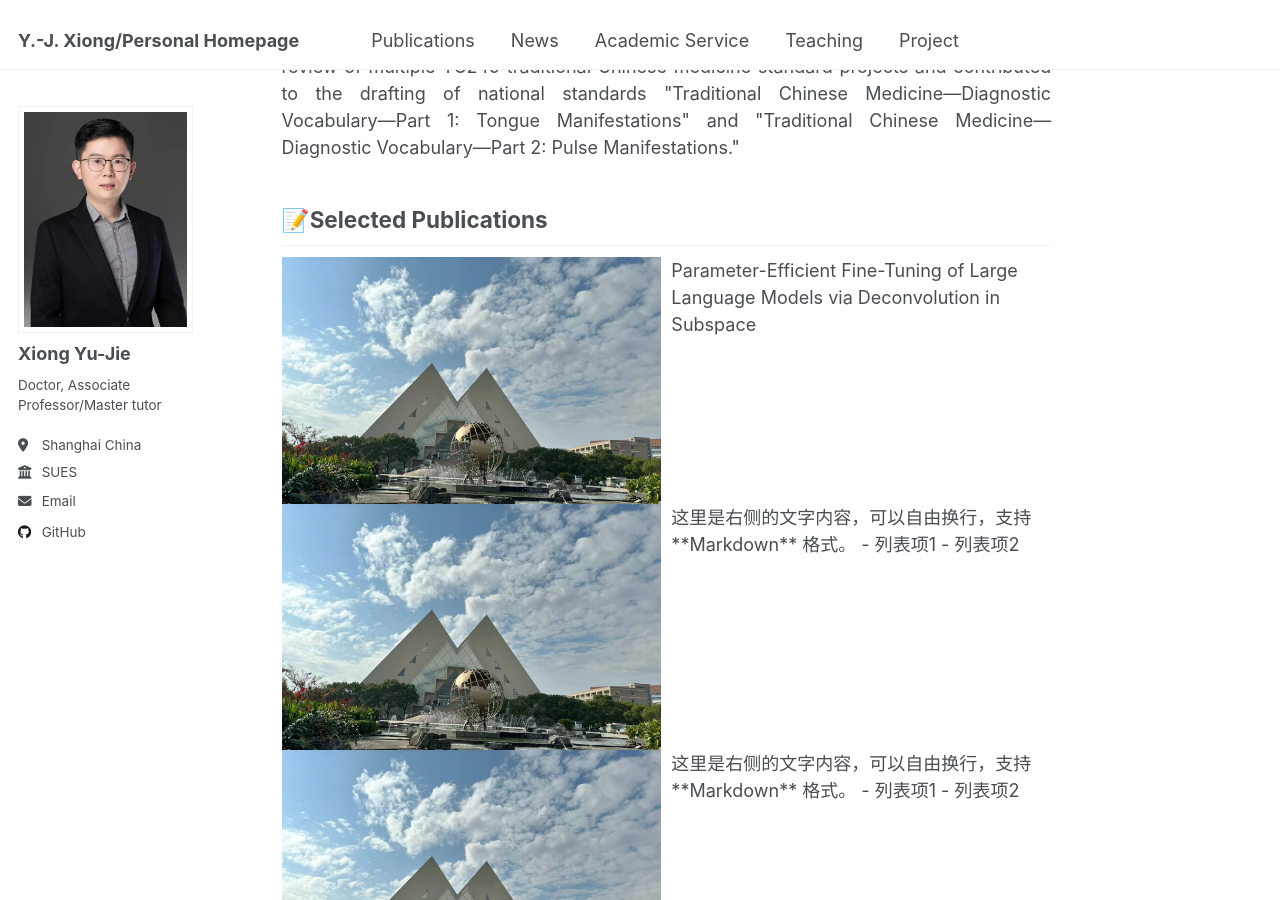
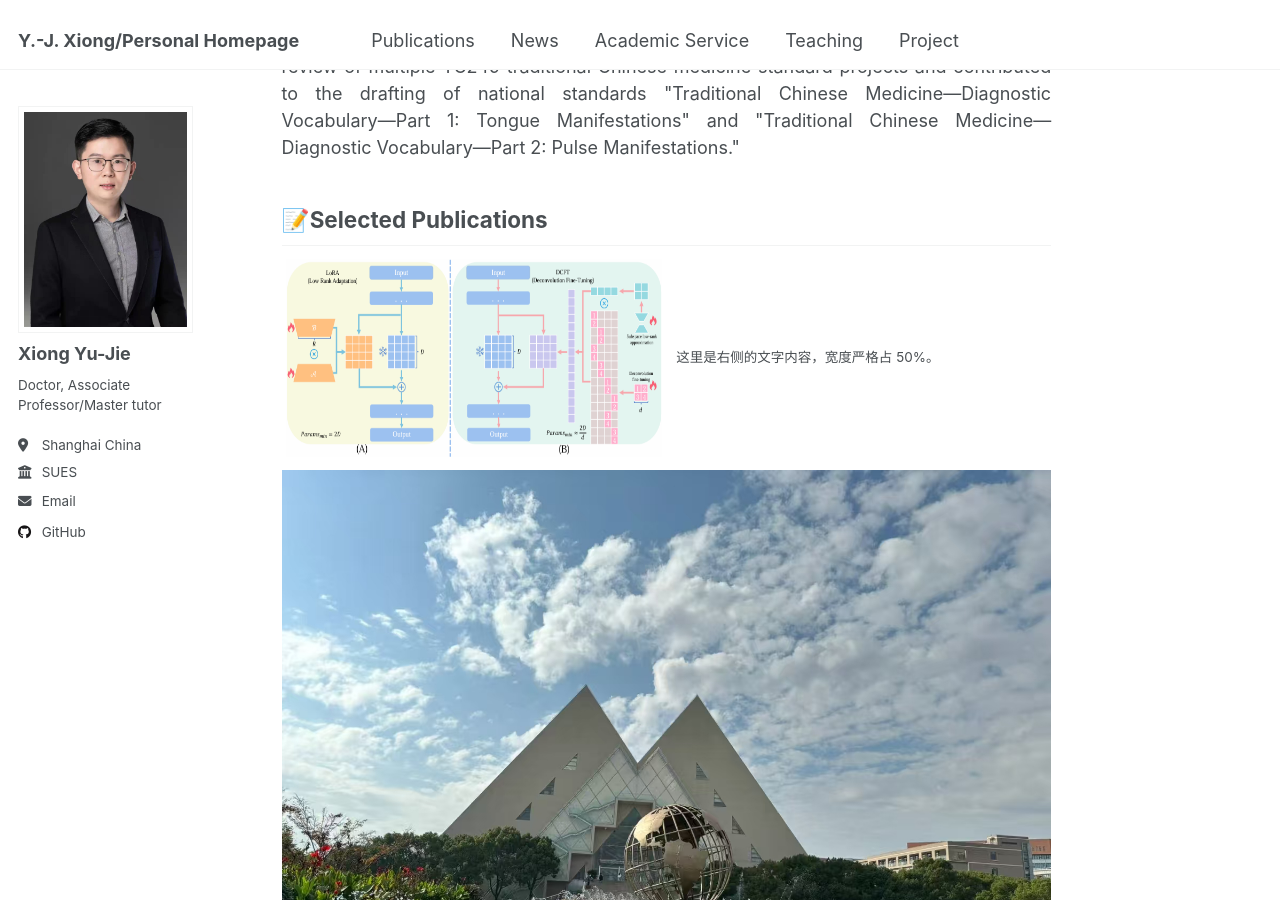
Before and after one commit to X-Lab-CN/introduce, a Jekyll site: the page built from _pages/about.md, in a window 1280 px wide and 900 px high, scrolled down 986 px. Built offline with Jekyll 4.4.1, drawn with Linux system fonts in a browser that asks for light colours.

Commit message:
Update about.md

```diff
--- a/_pages/about.md
+++ b/_pages/about.md
@@ -27,35 +27,15 @@
 
 ## 📝Selected Publications
 
-<div style="display: flex; gap: 10px;">
-  <div style="flex: 1;">
-    <img src='./images/sues.png'>
-  </div>
-  <div style="flex: 1;">
-	Parameter-Efficient Fine-Tuning of Large Language Models via  Deconvolution in Subspace
-  </div>
-</div>
-
-<div style="display: flex; gap: 10px;">
-  <div style="flex: 1;">
-    <img src='./images/sues.png'>
-  </div>
-  <div style="flex: 1;">
-    这里是右侧的文字内容，可以自由换行，支持 **Markdown** 格式。
-    - 列表项1
-    - 列表项2
-  </div>
-</div>
-
-<div style="display: flex; gap: 10px;">
-  <div style="flex: 1;">
-    <img src='./images/sues.png'>
-  </div>
-  <div style="flex: 1;">
-    这里是右侧的文字内容，可以自由换行，支持 **Markdown** 格式。
-    - 列表项1
-    - 列表项2
-  </div>
-</div>
+<table style="width: 100%; border: none; border-collapse: collapse;">
+  <tr>
+    <td style="width: 50%; border: none; padding: 0; vertical-align: middle;">
+      <img src="/images/sp1.png" alt="图片描述" style="width: 500px; height: 200px;">
+    </td>
+    <td style="width: 50%; border: none; padding-left: 10px; vertical-align: middle;">
+      这里是右侧的文字内容，宽度严格占 50%。
+    </td>
+  </tr>
+</table>
 
 <img src='./images/sues.png'>
```
